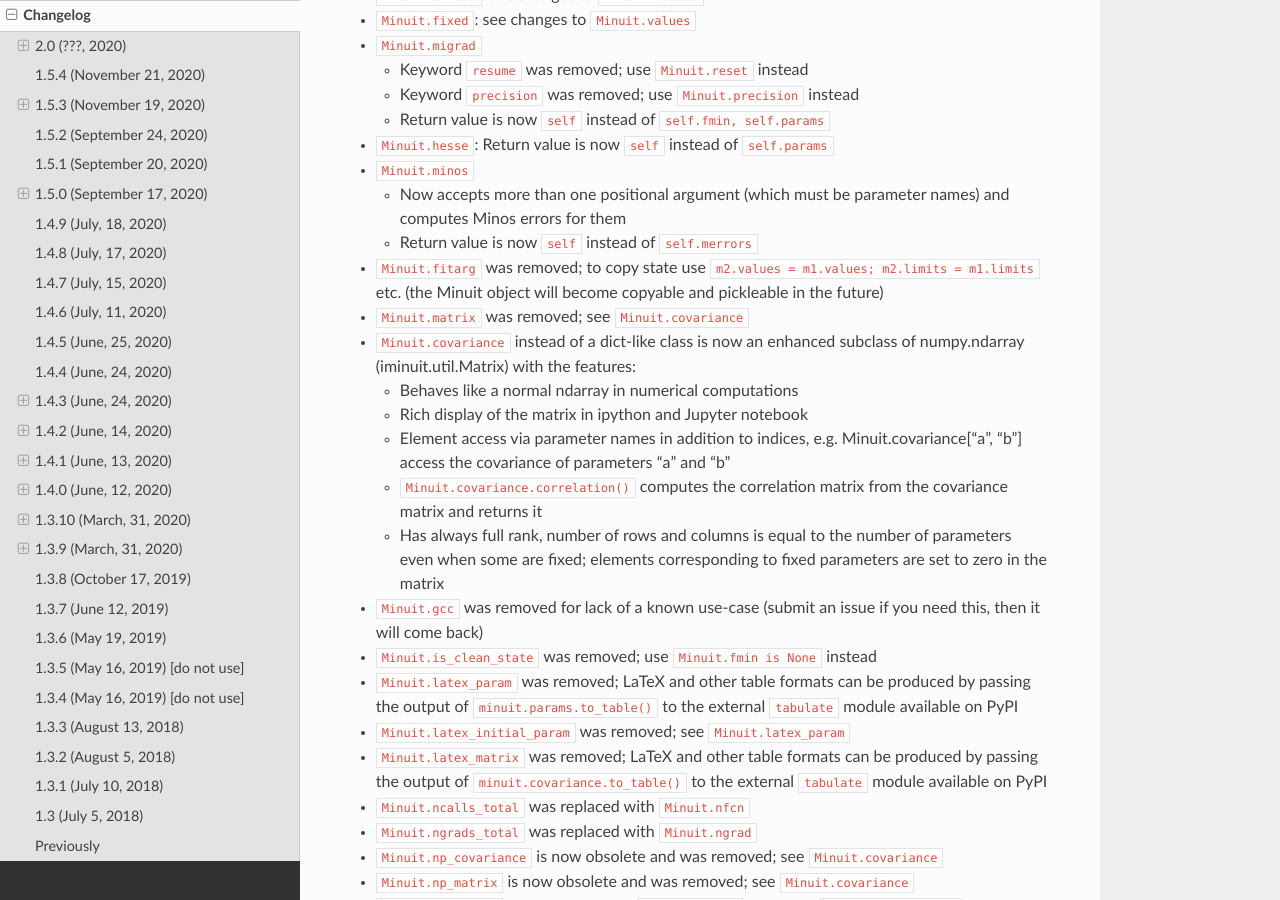
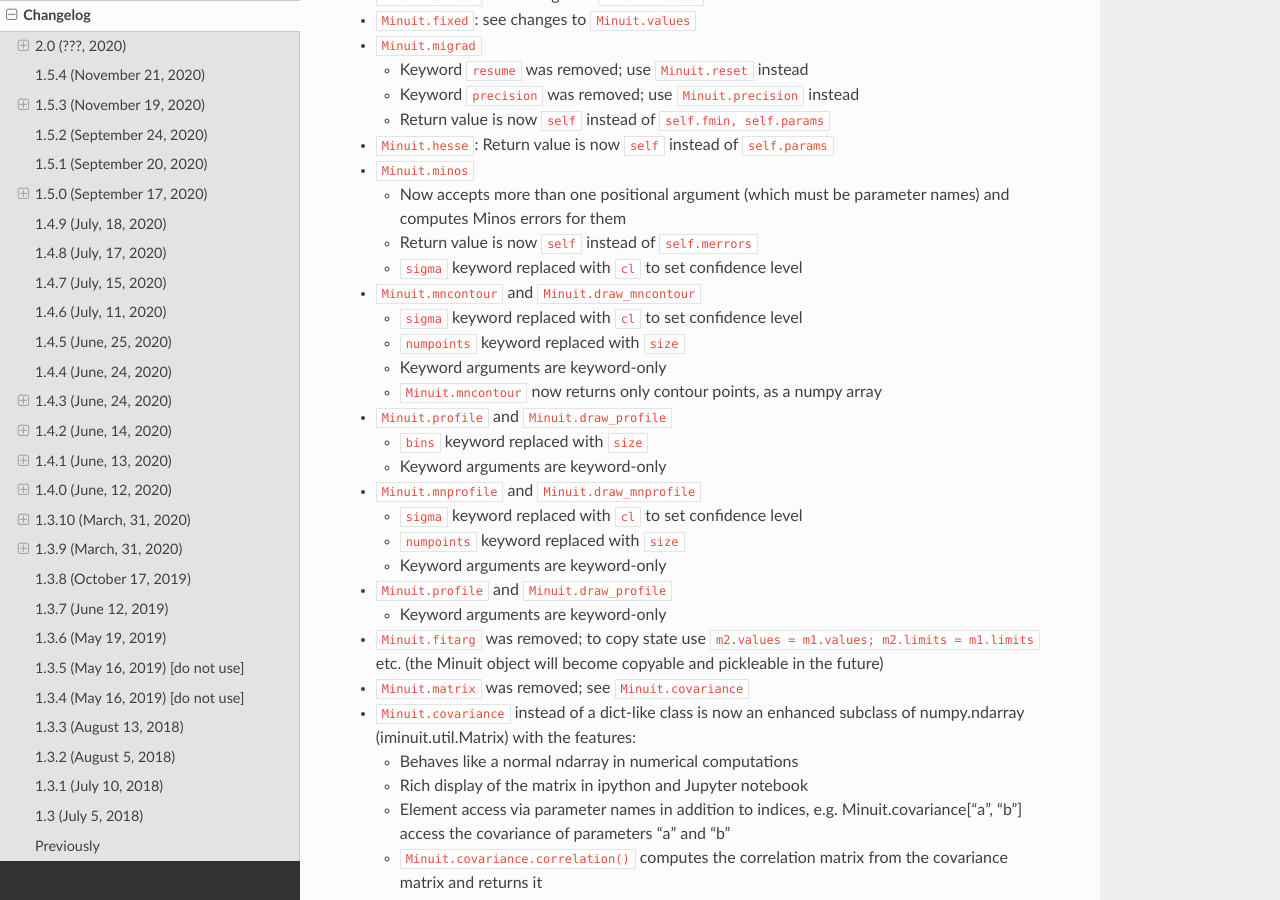
Before and after one commit to scikit-hep/iminuit, a Sphinx documentation site: the page built from doc/changelog.rst, in a window 1280 px wide and 900 px high, scrolled down 1045 px. Built offline with Sphinx 7.4.7 and the Read the Docs theme 2.0.0, drawn with Linux system fonts in a browser that asks for light colours.

```diff
--- a/doc/changelog.rst
+++ b/doc/changelog.rst
@@ -43,6 +43,29 @@ Removed and changed interface (breaking changes)
 
   - Now accepts more than one positional argument (which must be parameter names) and computes Minos errors for them
   - Return value is now ``self`` instead of ``self.merrors``
+  - ``sigma`` keyword replaced with ``cl`` to set confidence level
+
+- ``Minuit.mncontour`` and ``Minuit.draw_mncontour``
+
+  - ``sigma`` keyword replaced with ``cl`` to set confidence level
+  - ``numpoints`` keyword replaced with ``size``
+  - Keyword arguments are keyword-only
+  - ``Minuit.mncontour`` now returns only contour points, as a numpy array
+
+- ``Minuit.profile`` and ``Minuit.draw_profile``
+
+  - ``bins`` keyword replaced with ``size``
+  - Keyword arguments are keyword-only
+
+- ``Minuit.mnprofile`` and ``Minuit.draw_mnprofile``
+
+  - ``sigma`` keyword replaced with ``cl`` to set confidence level
+  - ``numpoints`` keyword replaced with ``size``
+  - Keyword arguments are keyword-only
+
+- ``Minuit.profile`` and ``Minuit.draw_profile``
+
+  - Keyword arguments are keyword-only
 
 - ``Minuit.fitarg`` was removed; to copy state use ``m2.values = m1.values; m2.limits = m1.limits`` etc. (the Minuit object will become copyable and pickleable in the future)
 - ``Minuit.matrix`` was removed; see ``Minuit.covariance``
```
Also changed, not shown: 3 other files.
